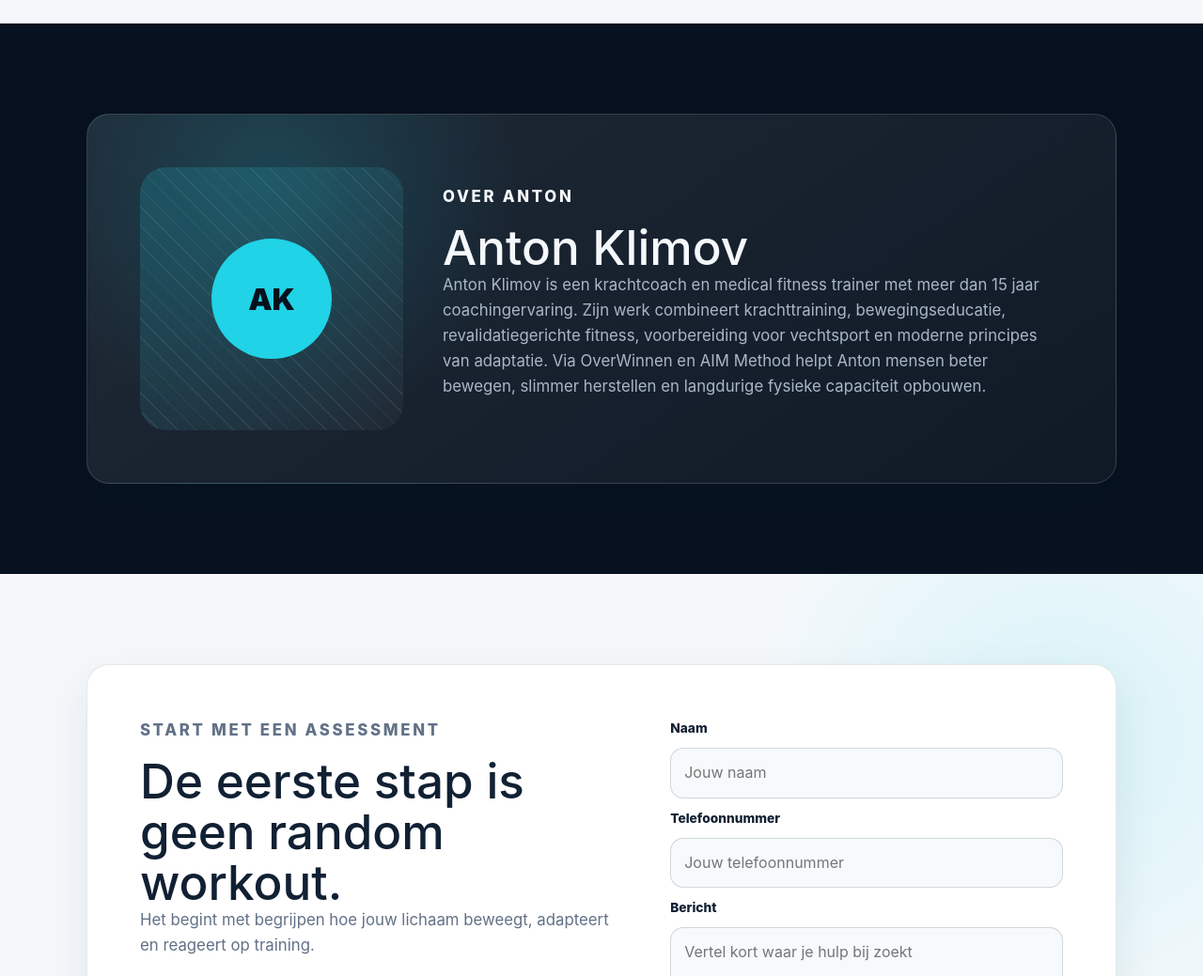
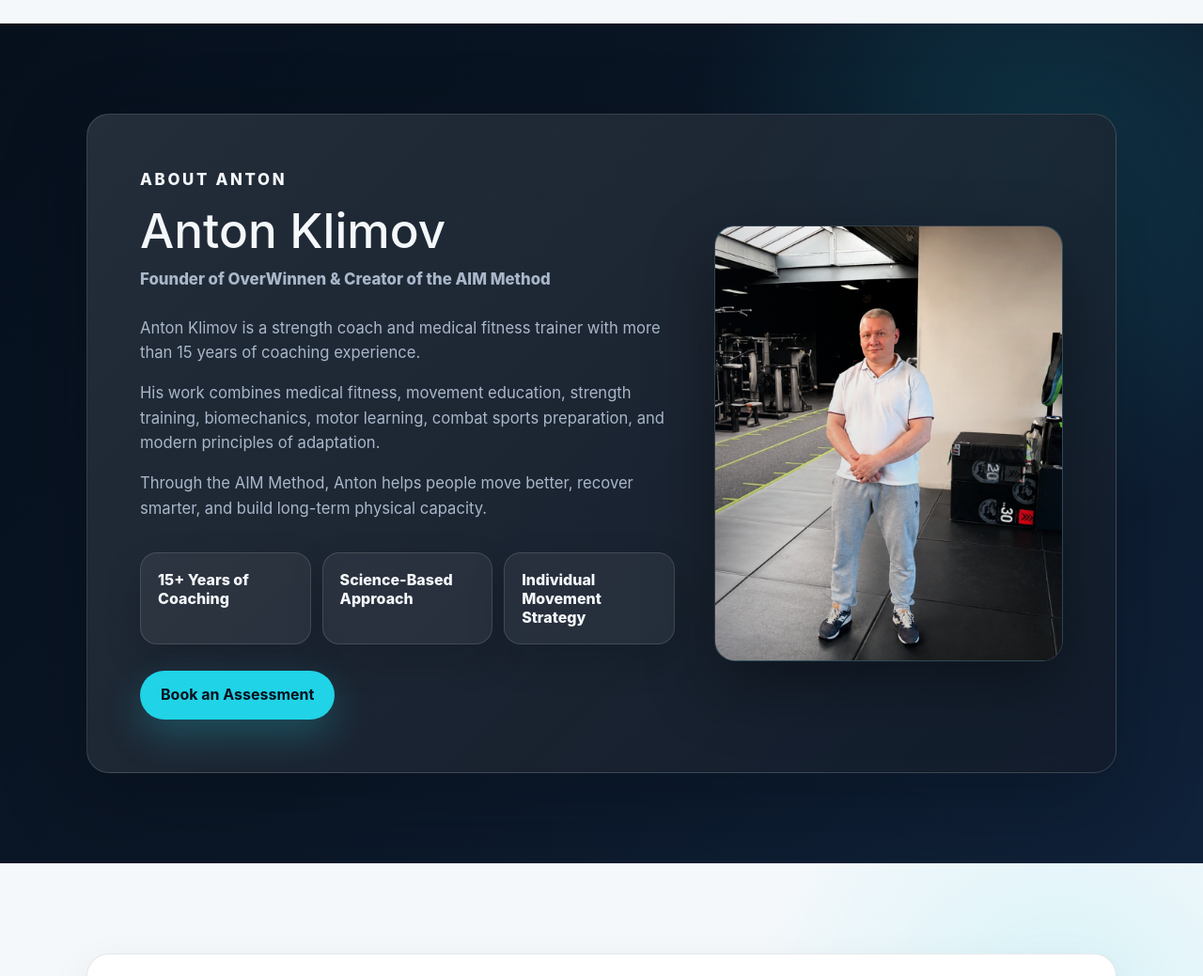
Before and after one commit to drPapus/overwinnen, a plain HTML site: page index.html in a window 1280 px wide. Shown: the part 4240-5279 px from the top of the page at 94% size. Drawn offline with Linux system fonts and the light colour scheme.

Commit message:
maineimage

```diff
--- a/index.html
+++ b/index.html
@@ -290,19 +290,41 @@
       <section id="about" class="section about-section">
         <div class="container">
           <div class="about-card">
-            <div class="about-visual" aria-hidden="true">
-              <span>AK</span>
+            <div class="about-content">
+              <p class="eyebrow">About Anton</p>
+              <h2>Anton Klimov</h2>
+              <p class="about-subtitle">Founder of OverWinnen &amp; Creator of the AIM Method</p>
+              <p>
+                Anton Klimov is a strength coach and medical fitness trainer with more than
+                15 years of coaching experience.
+              </p>
+              <p>
+                His work combines medical fitness, movement education, strength training,
+                biomechanics, motor learning, combat sports preparation, and modern principles
+                of adaptation.
+              </p>
+              <p>
+                Through the AIM Method, Anton helps people move better, recover smarter, and
+                build long-term physical capacity.
+              </p>
+
+              <div class="about-highlights" aria-label="Anton highlights">
+                <div>15+ Years of Coaching</div>
+                <div>Science-Based Approach</div>
+                <div>Individual Movement Strategy</div>
+              </div>
+
+              <a class="btn-primary about-cta" href="#assessment">Book an Assessment</a>
             </div>
-            <div>
-              <p class="eyebrow">Over Anton</p>
-              <h2>Anton Klimov</h2>
-              <p>
-                Anton Klimov is een krachtcoach en medical fitness trainer met meer dan
-                15 jaar coachingervaring. Zijn werk combineert krachttraining, bewegingseducatie,
-                revalidatiegerichte fitness, voorbereiding voor vechtsport en moderne principes
-                van adaptatie. Via OverWinnen en AIM Method helpt Anton mensen beter bewegen,
-                slimmer herstellen en langdurige fysieke capaciteit opbouwen.
-              </p>
+
+            <div class="about-visual">
+              <img
+                src="./src/assets/images/anton-profile.webp"
+                alt="Anton Klimov in a training facility"
+                width="960"
+                height="1200"
+                loading="lazy"
+              />
             </div>
           </div>
         </div>
--- a/src/assets/css/main.css
+++ b/src/assets/css/main.css
@@ -420,6 +420,7 @@ a {
 
 .section {
   padding: 96px 0;
+  scroll-margin-top: 112px;
 }
 
 .section-muted {
@@ -575,7 +576,9 @@ a {
 
 .about-section {
   color: var(--text);
-  background: var(--bg);
+  background:
+    radial-gradient(circle at 86% 18%, rgba(32, 211, 230, 0.16), transparent 28%),
+    linear-gradient(135deg, #06101d 0%, #0b1727 52%, #10223a 100%);
 }
 
 .about-card,
@@ -586,12 +589,14 @@ a {
 }
 
 .about-card {
-  grid-template-columns: 280px minmax(0, 1fr);
+  grid-template-columns: minmax(0, 0.95fr) minmax(320px, 0.62fr);
   align-items: center;
+  overflow: hidden;
   border-color: var(--line);
   background:
-    radial-gradient(circle at 18% 20%, rgba(32, 211, 230, 0.18), transparent 28%),
-    linear-gradient(145deg, rgba(255, 255, 255, 0.1), rgba(255, 255, 255, 0.04));
+    linear-gradient(135deg, rgba(255, 255, 255, 0.12), rgba(255, 255, 255, 0.04)),
+    rgba(7, 17, 31, 0.78);
+  box-shadow: 0 30px 90px rgba(1, 9, 18, 0.32);
 }
 
 .about-card h2,
@@ -603,26 +608,78 @@ a {
   color: var(--muted);
 }
 
-.about-visual {
-  display: grid;
-  aspect-ratio: 1;
-  place-items: center;
-  border-radius: 28px;
-  background:
-    linear-gradient(135deg, rgba(32, 211, 230, 0.18), rgba(255, 255, 255, 0.04)),
-    repeating-linear-gradient(45deg, rgba(255, 255, 255, 0.08) 0 1px, transparent 1px 14px);
+.about-content {
+  display: flex;
+  flex-direction: column;
+  align-items: flex-start;
 }
 
-.about-visual span {
+.about-subtitle {
+  margin: 14px 0 28px;
+  color: #dfe8f3;
+  font-size: clamp(1.1rem, 2vw, 1.45rem);
+  font-weight: 800;
+  line-height: 1.25;
+}
+
+.about-content p:not(.eyebrow):not(.about-subtitle) {
+  max-width: 720px;
+  margin: 0 0 16px;
+  font-size: 1.04rem;
+}
+
+.about-highlights {
   display: grid;
-  width: 128px;
-  height: 128px;
-  place-items: center;
-  border-radius: 50%;
-  color: #06111d;
-  background: var(--accent);
-  font-size: 2rem;
-  font-weight: 900;
+  grid-template-columns: repeat(3, minmax(0, 1fr));
+  gap: 12px;
+  width: 100%;
+  margin-top: 18px;
+}
+
+.about-highlights div {
+  min-height: 82px;
+  padding: 18px;
+  border: 1px solid rgba(255, 255, 255, 0.13);
+  border-radius: 18px;
+  color: var(--text);
+  background: rgba(255, 255, 255, 0.06);
+  box-shadow: 0 16px 38px rgba(1, 9, 18, 0.18);
+  font-weight: 800;
+  line-height: 1.25;
+}
+
+.about-cta {
+  margin-top: 28px;
+}
+
+.about-visual {
+  position: relative;
+  overflow: hidden;
+  aspect-ratio: 4 / 5;
+  border: 1px solid rgba(255, 255, 255, 0.14);
+  border-radius: 22px;
+  background:
+    linear-gradient(145deg, rgba(32, 211, 230, 0.18), rgba(255, 255, 255, 0.04)),
+    #07111f;
+  box-shadow: 0 28px 70px rgba(0, 0, 0, 0.36);
+}
+
+.about-visual::after {
+  content: "";
+  position: absolute;
+  inset: 0;
+  background:
+    linear-gradient(180deg, rgba(7, 17, 31, 0), rgba(7, 17, 31, 0.18)),
+    linear-gradient(90deg, rgba(7, 17, 31, 0.18), rgba(7, 17, 31, 0) 42%);
+  pointer-events: none;
+}
+
+.about-visual img {
+  display: block;
+  width: 100%;
+  height: 100%;
+  object-fit: cover;
+  object-position: 50% 50%;
 }
 
 .cta-section {
@@ -762,7 +819,17 @@ a {
   }
 
   .about-card {
-    grid-template-columns: 220px minmax(0, 1fr);
+    grid-template-columns: 1fr;
+  }
+
+  .about-visual {
+    order: -1;
+    width: min(100%, 440px);
+    justify-self: center;
+  }
+
+  .about-visual img {
+    object-position: 50% 38%;
   }
 }
 
@@ -821,6 +888,7 @@ a {
 
   .section {
     padding: 68px 0;
+    scroll-margin-top: 96px;
   }
 
   .four-columns,
@@ -841,6 +909,10 @@ a {
   }
 
   .about-visual {
-    max-width: 260px;
+    width: min(100%, 360px);
+  }
+
+  .about-highlights {
+    grid-template-columns: 1fr;
   }
 }
```
Also changed, not shown: src/assets/images/anton-profile.webp (added).
